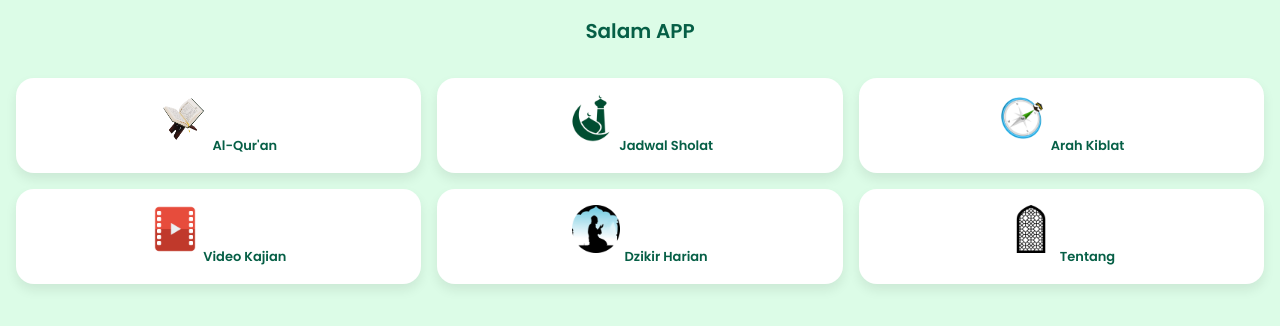
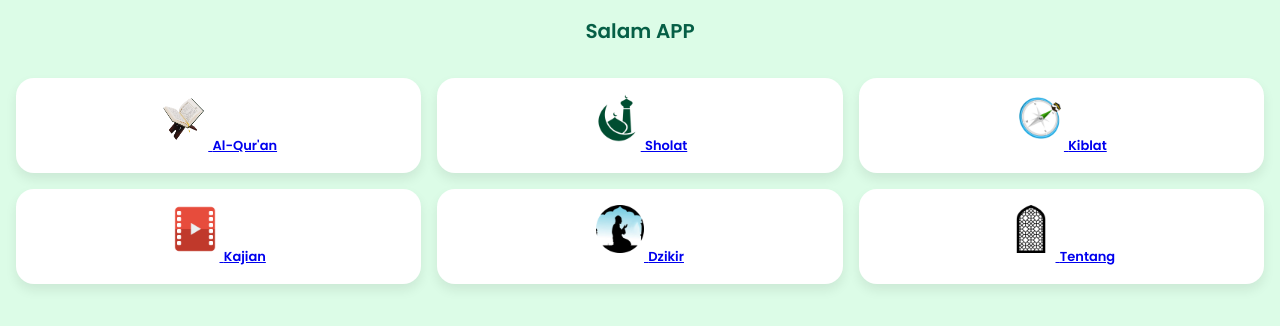
Before and after one commit to mkhoirulzed-svg/Al-Qur-an, a plain HTML site: page index.html in a window 1280 px wide. Drawn offline with Linux system fonts and the light colour scheme.

Commit message:
Update index.html

```diff
--- a/index.html
+++ b/index.html
@@ -5,15 +5,11 @@
   <meta name="viewport" content="width=device-width, initial-scale=1.0">
   <title>Salam APP</title>
 
-  <!-- PWA -->
   <link rel="manifest" href="manifest.json">
   <meta name="theme-color" content="#4ade80">
   <meta name="apple-mobile-web-app-capable" content="yes">
 
-  <!-- Font -->
   <link href="https://fonts.googleapis.com/css2?family=Poppins:wght@400;600&display=swap" rel="stylesheet">
-
-  <!-- CSS -->
   <link rel="stylesheet" href="style.css">
 </head>
 
@@ -23,30 +19,37 @@
 
 <div class="container">
   <div class="menu-grid">
-    <div class="menu-item">
-      <img src="logo_alquran.png" alt="Al-Qur'an">
+
+    <a href="alquran.html" class="menu-item">
+      <img src="logo_alquran.png" alt="">
       <span>Al-Qur'an</span>
-    </div>
-    <div class="menu-item">
-      <img src="jadwal.png" alt="Jadwal Sholat">
-      <span>Jadwal Sholat</span>
-    </div>
-    <div class="menu-item">
-      <img src="kiblat.png" alt="Arah Kiblat">
-      <span>Arah Kiblat</span>
-    </div>
-    <div class="menu-item">
-      <img src="video.png" alt="Video Kajian">
-      <span>Video Kajian</span>
-    </div>
-    <div class="menu-item">
-      <img src="dzikir.png" alt="Dzikir Harian">
-      <span>Dzikir Harian</span>
-    </div>
-    <div class="menu-item">
-      <img src="about.png" alt="Tentang">
+    </a>
+
+    <a href="jadwal.html" class="menu-item">
+      <img src="jadwal.png" alt="">
+      <span>Sholat</span>
+    </a>
+
+    <a href="kiblat.html" class="menu-item">
+      <img src="kiblat.png" alt="">
+      <span>Kiblat</span>
+    </a>
+
+    <a href="video.html" class="menu-item">
+      <img src="video.png" alt="">
+      <span>Kajian</span>
+    </a>
+
+    <a href="dzikir.html" class="menu-item">
+      <img src="dzikir.png" alt="">
+      <span>Dzikir</span>
+    </a>
+
+    <a href="about.html" class="menu-item">
+      <img src="about.png" alt="">
       <span>Tentang</span>
-    </div>
+    </a>
+
   </div>
 </div>
 
@@ -55,7 +58,6 @@
   <button id="installBtn">Install</button>
 </div>
 
-<!-- JS -->
 <script src="app.js"></script>
 </body>
 </html>
```
